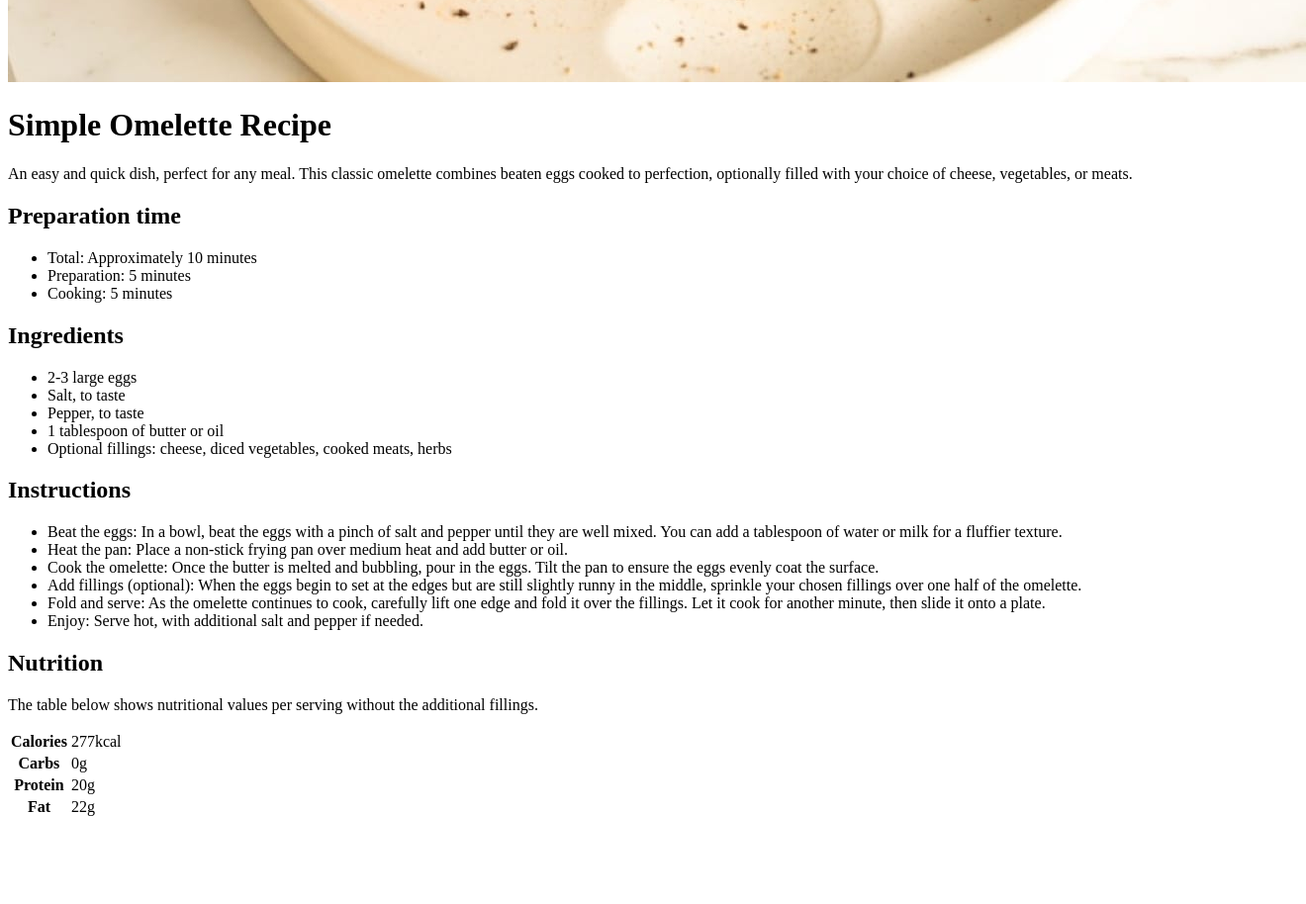
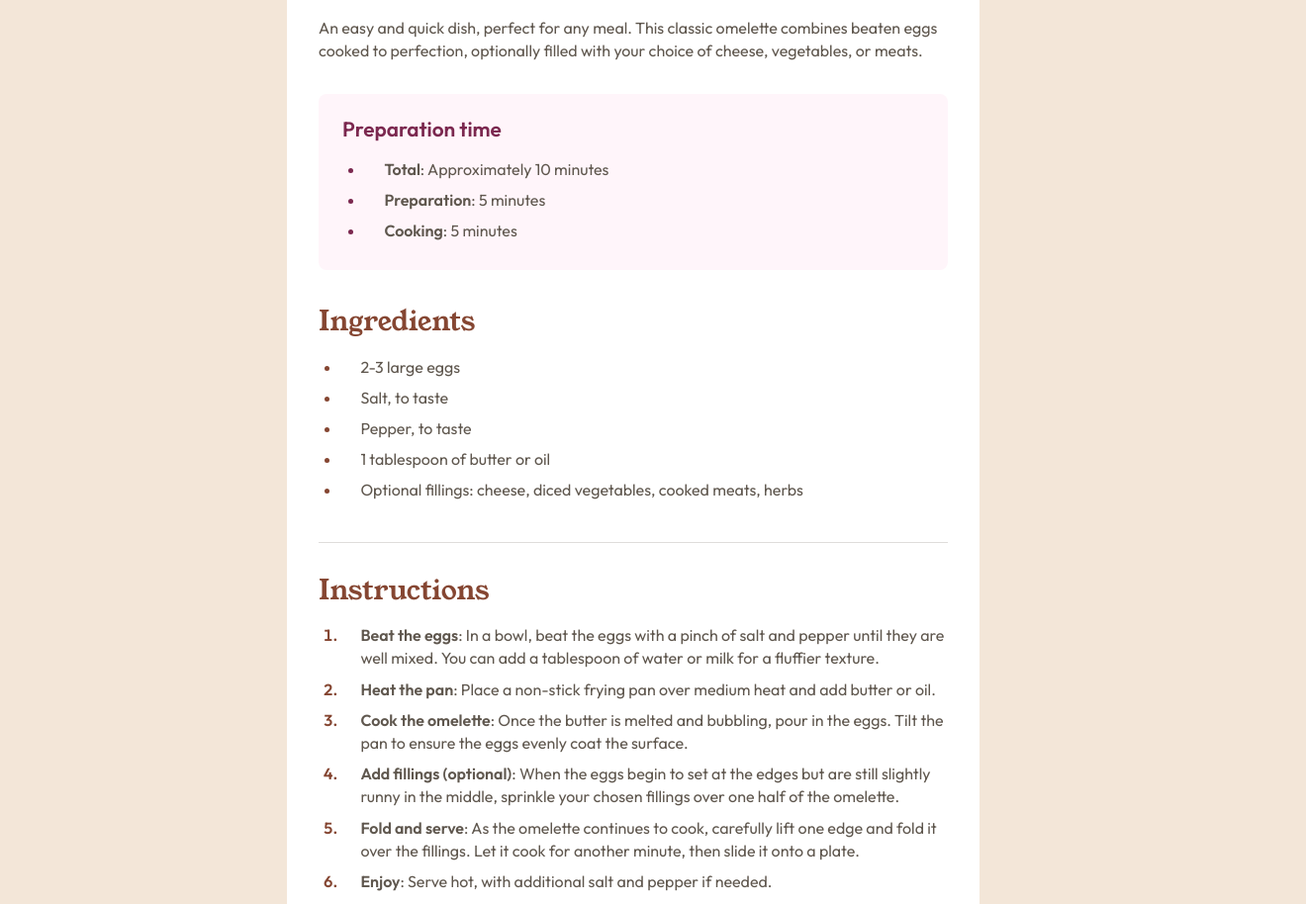
Before and after one commit to gabbyhunter1/Recipe-Page-Challenge, a plain HTML site: page index.html in a window 1280 px wide. Shown: the part 525-1439 px from the top of the page at 99% size, 1320 px wide, since content can reach past the window. Before the commit the page ends 1361 px from the top, so only its background shows below. Drawn offline with Linux system fonts and the light colour scheme.

Commit message:
finished with the code

```diff
--- a/index.html
+++ b/index.html
@@ -20,34 +20,32 @@
           <h1 class="recipe__title">Simple Omelette Recipe</h1>
           <p class="recipe__description">An easy and quick dish, perfect for any meal. This classic omelette combines beaten eggs cooked to perfection, optionally filled with your choice of cheese, vegetables, or meats.</p>
           <div class="recipe__preparation">
-            <div class="recipe__preparation-content">
-              <h2>Preparation time</h2>
-              <ul class="recipe__preparation-list">
-                <li class="recipe__preparation-item">Total: Approximately 10 minutes</li>
-                <li class="recipe__preparation-item">Preparation: 5 minutes</li>
-                <li class="recipe__preparation-item">Cooking: 5 minutes</li>
-              </ul>
-            </div>
+            <h2 class="recipe__preparation-title">Preparation time</h2>
+            <ul class="recipe__list preparation-list">
+              <li class="recipe__list-item"><span class="highlight">Total</span>: Approximately 10 minutes</li>
+              <li class="recipe__list-item"><span class="highlight">Preparation</span>: 5 minutes</li>
+              <li class="recipe__list-item"><span class="highlight">Cooking</span>: 5 minutes</li>
+            </ul>
           </div>
           <div class="recipe__section">
             <h2 class="recipe__section-heading">Ingredients</h2>
-            <ul class="recipe__ingredients-list">
-              <li class="recipe__ingredients-item">2-3 large eggs</li>
-              <li class="recipe__ingredients-item">Salt, to taste</li>
-              <li class="recipe__ingredients-item">Pepper, to taste</li>
-              <li class="recipe__ingredients-item">1 tablespoon of butter or oil</li>
-              <li class="recipe__ingredients-item">Optional fillings: cheese, diced vegetables, cooked meats, herbs</li>
+            <ul class="recipe__list">
+              <li class="recipe__list-item">2-3 large eggs</li>
+              <li class="recipe__list-item">Salt, to taste</li>
+              <li class="recipe__list-item">Pepper, to taste</li>
+              <li class="recipe__list-item">1 tablespoon of butter or oil</li>
+              <li class="recipe__list-item">Optional fillings: cheese, diced vegetables, cooked meats, herbs</li>
             </ul>
           </div>
           <div class="recipe__section">
             <h2 class="recipe__section-heading">Instructions</h2>
-            <ul class="recipe__instruction-list">
-              <li class="recipe__instruction-item">Beat the eggs: In a bowl, beat the eggs with a pinch of salt and pepper until they are well mixed. You can add a tablespoon of water or milk for a fluffier texture.</li>
-              <li class="recipe__instruction-item">Heat the pan: Place a non-stick frying pan over medium heat and add butter or oil.</li>
-              <li class="recipe__instruction-item">Cook the omelette: Once the butter is melted and bubbling, pour in the eggs. Tilt the pan to ensure the eggs evenly coat the surface.</li>
-              <li class="recipe__instruction-item">Add fillings (optional): When the eggs begin to set at the edges but are still slightly runny in the middle, sprinkle your chosen fillings over one half of the omelette.</li>
-              <li class="recipe__instruction-item">Fold and serve: As the omelette continues to cook, carefully lift one edge and fold it over the fillings. Let it cook for another minute, then slide it onto a plate.</li>
-              <li class="recipe__instruction-item">Enjoy: Serve hot, with additional salt and pepper if needed.</li>
+            <ul class="recipe__list instruction-list">
+              <li class="recipe__list-item"><span class="highlight">Beat the eggs</span>: In a bowl, beat the eggs with a pinch of salt and pepper until they are well mixed. You can add a tablespoon of water or milk for a fluffier texture.</li>
+              <li class="recipe__list-item"><span class="highlight">Heat the pan</span>: Place a non-stick frying pan over medium heat and add butter or oil.</li>
+              <li class="recipe__list-item"><span class="highlight">Cook the omelette</span>: Once the butter is melted and bubbling, pour in the eggs. Tilt the pan to ensure the eggs evenly coat the surface.</li>
+              <li class="recipe__list-item"><span class="highlight">Add fillings (optional)</span>: When the eggs begin to set at the edges but are still slightly runny in the middle, sprinkle your chosen fillings over one half of the omelette.</li>
+              <li class="recipe__list-item"><span class="highlight">Fold and serve</span>: As the omelette continues to cook, carefully lift one edge and fold it over the fillings. Let it cook for another minute, then slide it onto a plate.</li>
+              <li class="recipe__list-item"><span class="highlight">Enjoy</span>: Serve hot, with additional salt and pepper if needed.</li>
             </ul>
           </div>
           <div class="recipe__section">
--- a/style.css
+++ b/style.css
@@ -0,0 +1,238 @@
+@font-face {
+  font-family: "YoungSerif";
+  src: url("/assets/fonts/young-serif/YoungSerif-Regular.ttf") format("truetype");
+  font-weight: 400;
+}
+
+@font-face {
+  font-family: "Outfit";
+  src: url("/assets/fonts/outfit/Outfit-VariableFont_wght.ttf") format("truetype");
+  font-weight: 400 600 700;
+}
+
+:root {
+  --color-primary-800: hsl(14, 45%, 36%);
+  --color-accent-800: hsl(332, 51%, 32%);
+  --color-accent-50: hsl(330, 100%, 98%);
+
+  --color-neutral-900: hsl(24, 5%, 18%);
+  --color-neutral-600: hsl(30, 10%, 34%);
+  --color-neutral-150: hsl(30, 54%, 90%);
+  --color-neutral-100: hsl(30, 54%, 90%);
+  --color-bg: hsl(0, 0%, 100%);
+
+  --ff-headings: "YoungSerif", sans-serif;
+  --ff-body: "Outfit", sans-serif;
+
+  --fw-regular: 400;
+  --fw-semi-bold: 600;
+  --fw-bold: 700;
+
+  --hr-color: hsla(30, 10%, 34%, 0.2);
+  --hr-thickness: 1px;
+}
+
+/* A (more) Modern CSS Reset */
+*,
+*::before,
+*::after {
+  box-sizing: border-box;
+}
+
+* {
+  margin: 0;
+}
+
+html {
+  -moz-text-size-adjust: none;
+  -webkit-text-size-adjust: none;
+  text-size-adjust: none;
+}
+
+body,
+h1,
+h2,
+h3,
+h4,
+p,
+figure,
+blockquote,
+dl,
+dd {
+  margin-block-end: 0;
+}
+
+body {
+  min-height: 100vh;
+  line-height: 1.45;
+}
+
+a:not([class]) {
+  text-decoration-skip-ink: auto;
+  color: currentColor;
+}
+
+img,
+picture {
+  max-width: 100%;
+  display: block;
+}
+
+/* styling */
+body {
+  font-family: var(--ff-body);
+  font-weight: var(--fw-regular);
+  font-size: 1rem;
+  background-color: var(--color-neutral-150);
+  color: var(--color-neutral-600);
+
+  display: grid;
+  place-content: center;
+}
+
+.recipe {
+  background-color: var(--color-bg);
+  border-radius: 1rem;
+  max-width: 700px;
+}
+
+@media (min-width: 750px) {
+  .recipe {
+    margin-block: 7.5rem;
+  }
+
+  .recipe__img {
+    margin-inline: 2rem;
+    padding-top: 1.75rem;
+    overflow: hidden;
+  }
+
+  .recipe__img img {
+    border-radius: 1rem;
+  }
+}
+
+.content {
+  margin-inline: 2rem;
+}
+
+.recipe__list {
+  padding: 0px;
+  margin-left: 1.4rem;
+  margin-top: 0.875rem;
+}
+
+.recipe__list-item {
+  padding-left: 1.25rem;
+  padding-bottom: 0.5rem;
+}
+
+.recipe__list-item::marker {
+  color: var(--color-primary-800);
+  font-size: 0.875rem;
+}
+
+.recipe__title {
+  font-family: var(--ff-headings);
+  font-weight: var(--fw-regular);
+  font-size: 2.25rem;
+  line-height: 1;
+  color: var(--color-neutral-900);
+
+  margin-top: 2.7rem;
+}
+
+.highlight {
+  font-weight: var(--fw-semi-bold);
+}
+
+.recipe__description {
+  margin-top: 1.5rem;
+  margin-bottom: 2rem;
+}
+
+.recipe__preparation {
+  border-radius: 0.5rem;
+  padding: 1.25em 1.5em;
+  margin-bottom: 2rem;
+  background-color: var(--color-accent-50);
+}
+
+.recipe__preparation-title {
+  font-weight: var(--fw-semi-bold);
+  font-size: 1.3rem;
+  color: var(--color-accent-800);
+}
+
+.preparation-list .recipe__list-item::marker {
+  color: var(--color-accent-800);
+}
+
+/* .recipe__preparation-list {
+  padding: 0px;
+  margin-left: 1.4rem;
+  margin-top: 0.8rem;
+} */
+
+/* .recipe__preparation-item {
+  padding-left: 1.25rem;
+  padding-bottom: 0.5rem;
+} */
+
+.recipe__section {
+  padding-bottom: 1.75rem;
+}
+
+.recipe__section-heading {
+  font-family: var(--ff-headings);
+  font-weight: var(--fw-regular);
+  font-size: 1.75rem;
+  color: var(--color-primary-800);
+}
+
+.recipe__section:not(:last-child)::after {
+  content: "";
+  display: block;
+  background-color: var(--hr-color);
+  height: var(--hr-thickness);
+  margin-top: 2rem;
+}
+
+.instruction-list .recipe__list-item {
+  list-style-type: decimal;
+}
+
+.instruction-list .recipe__list-item::marker {
+  font-weight: var(--fw-semi-bold);
+  font-size: 1rem;
+}
+
+.recipe__nutrition-description {
+  margin-block: 1rem;
+}
+
+.recipe__nutrition-table {
+  border-collapse: collapse;
+  text-align: left;
+  min-width: 100%;
+}
+
+.recipe__nutrition-table-header {
+  font-weight: var(--fw-regular);
+}
+
+.recipe__nutrition-table-cell {
+  font-weight: var(--fw-semi-bold);
+  color: var(--color-primary-800);
+}
+
+.recipe__nutrition-table-row {
+  display: grid;
+  grid-template-columns: repeat(2, 1fr);
+  padding-left: 2rem;
+  padding-block: 0.625rem;
+}
+
+.recipe__nutrition-table-row:not(:last-child) {
+  border-bottom: 1px solid var(--hr-color);
+}
```
Also changed, not shown: 3 other files.
